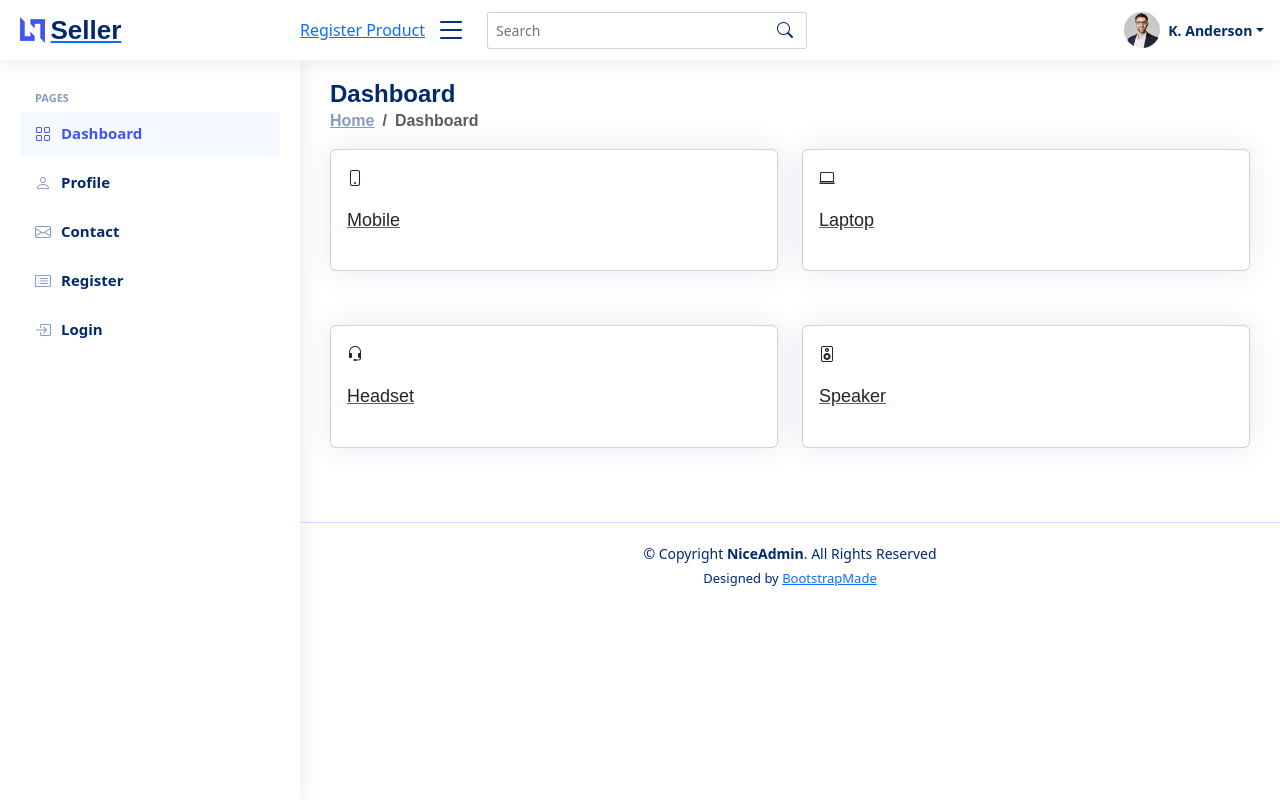
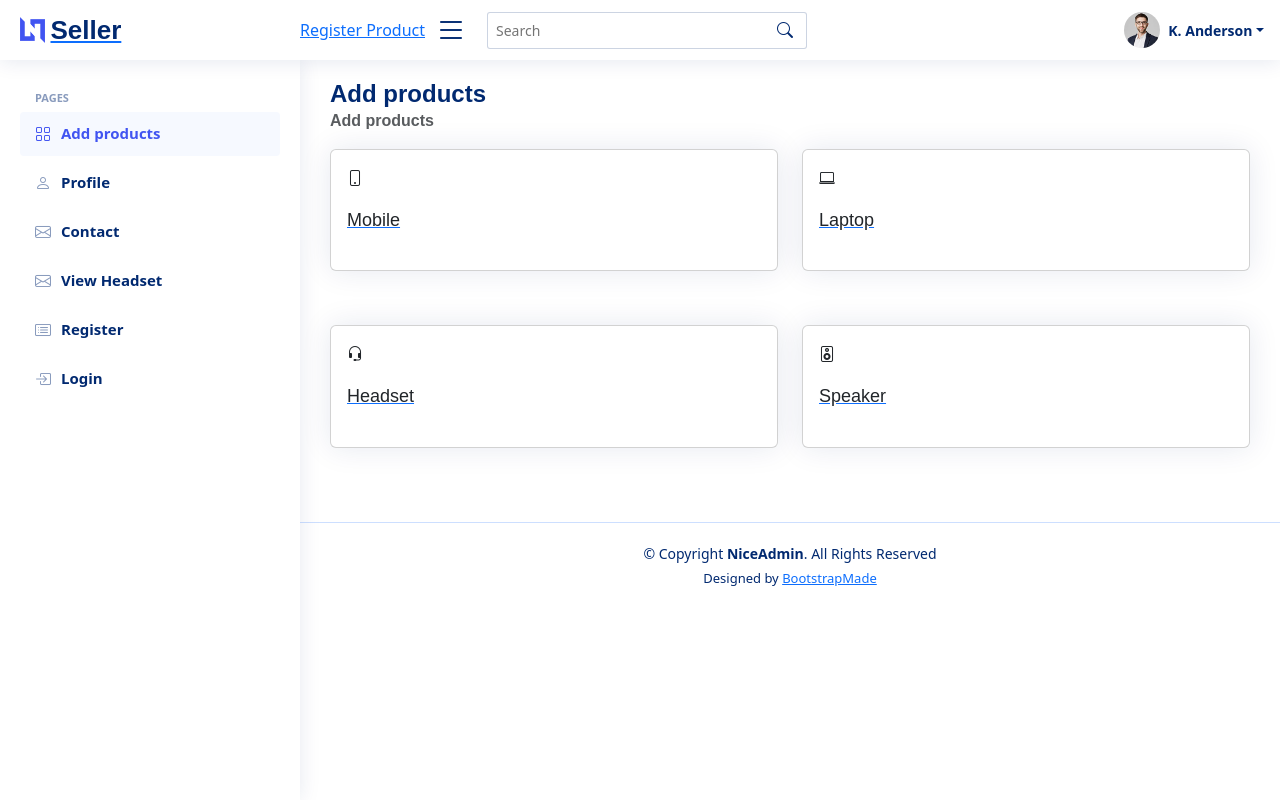
Before and after one commit to Albert-2024/Django-project, a Django app: page /app2/ in a window 1280 px wide. Run offline with Django 4.2, Linux system fonts and the light colour scheme; some libraries are stand-ins or nearby versions.

Commit message:
headset add more worked

```diff
--- a/ElectrCOm/electrocom/app2/models.py
+++ b/ElectrCOm/electrocom/app2/models.py
@@ -135,8 +135,6 @@ class ProductHeadset(models.Model):
     working = models.CharField(max_length=255, null=True)
 
 
-    def __str__(self):
-        return self.product_name
 
 class ProductSpeaker(models.Model):
     product = models.ForeignKey(Product, on_delete=models.CASCADE, null=True)
@@ -147,6 +145,3 @@ class ProductSpeaker(models.Model):
     weight = models.CharField(max_length=255, null=True)
     charging = models.CharField(max_length=255, null=True)
     working = models.CharField(max_length=255, null=True)
-
-    def __str__(self):
-        return self.product_name
--- a/ElectrCOm/electrocom/app2/urls.py
+++ b/ElectrCOm/electrocom/app2/urls.py
@@ -25,7 +25,7 @@ urlpatterns = [
     path('userLogout/',views.userLogout,name='userLogout'),
     path('addmobile/',views.addmobile,name='addmobile'),
     path('addlaptop/',views.addlaptop,name='addlaptop'),
-    path('addheadset/',views.addheadset,name='addheadset'),
+    path('addheadset/<int:product_id>',views.addheadset,name='addheadset'),
     path('addspeaker/',views.addspeaker,name='addspeaker'),
     path('headset/<int:product_id>/', views.headset_details, name='headset_details'),
     path('speaker/<int:product_id>/', views.speaker_details, name='speaker_details'),
@@ -37,6 +37,7 @@ urlpatterns = [
     path('regmobile/',views.regmobile,name='regmobile'),
     path('reglaptop/',views.reglaptop,name='reglaptop'),
     path('regspeaker/',views.regspeaker,name='regspeaker'),
+    path('viewHeadset/',views.viewHeadset,name='viewHeadset'),
     # path('add_to_cart/<str:product_type>/<int:product_id>/', views.add_to_cart, name='add_to_cart'),
 
     # path('cart/',views.cart,name='cart'),
@@ -45,4 +46,4 @@ urlpatterns = [
     path('seller/login/',views.sellerlogin,name="sellerlogin"),
     # path('/delivery/register',views.sellerReg,name='deliveryReg'),
     # path('delivery/login/',views.login,name="deliverylogin"),
-]
+]+static(settings.MEDIA_URL,document_root=settings.MEDIA_ROOT)
--- a/ElectrCOm/electrocom/app2/views.py
+++ b/ElectrCOm/electrocom/app2/views.py
@@ -266,27 +266,27 @@ def addmobile(request):
         return redirect("/")
     return render(request, 'addproduct/mobile.html')
 
-def addheadset(request):
+def addheadset(request,product_id):
     user = request.user
     userid = user.id
+    head=ProductHeadset.objects.get(product_id=product_id)
     if request.method == 'POST':
+
+        print(head)
         # Create a new Category instance and assign values
-        newproduct = ProductHeadset(
-        battery = request.POST.get('battery'),
-        color = request.POST.get('color'),
-        form_factor = request.POST.get('form_factor'),
-        h_connectivity = request.POST.get('h_connectivity'),
-        weight = request.POST.get('weight'),
-        charging = request.POST.get('charging'),
-        working = request.POST.get('working'),
-        user_id=userid
 
-        )
-
-        newproduct.save()
+        head.battery = request.POST.get('battery')
+        head.color = request.POST.get('color')
+        head.form_factor = request.POST.get('form_factor')
+        head.h_connectivity = request.POST.get('h_connectivity')
+        head.weight = request.POST.get('weight')
+        head.charging = request.POST.get('charging')
+        head.working = request.POST.get('working')
+        print(head)
+        head.save()
 
         return redirect("/")
-    return render(request,'addproduct/headset.html')
+    return render(request,'addproduct/headset.html',{'head':head})
 
 def addspeaker(request):
     user = request.user
@@ -314,6 +314,12 @@ def mobile_list(request):
     data = ProductMobile.objects.all()
     user= request.user
     return render(request,'products/mobile.html',{'data':data})
+
+
+def viewHeadset(request):
+    data = Product.objects.filter(user_id=request.user.id,category='headset')
+    user= request.user
+    return render(request,'products/headset.html',{'data':data})
 
 def laptop_list(request):
     data=ProductLap.objects.all()
--- a/ElectrCOm/electrocom/electrocom/urls.py
+++ b/ElectrCOm/electrocom/electrocom/urls.py
@@ -24,5 +24,3 @@ urlpatterns = [
     path('',include('myapp.urls')),
     path('app2/',include('app2.urls')),
     ]+static(settings.MEDIA_URL,document_root=settings.MEDIA_ROOT)
-if settings.DEBUG:
-    urlpatterns += static(settings.MEDIA_URL, document_root=settings.MEDIA_ROOT)
--- a/ElectrCOm/electrocom/template/sellerDashboard.html
+++ b/ElectrCOm/electrocom/template/sellerDashboard.html
@@ -114,7 +114,7 @@
       <li class="nav-item">
         <a class="nav-link " href="index.html">
           <i class="bi bi-grid"></i>
-          <span>Dashboard</span>
+          <span>Add products</span>
         </a>
       </li>
 
@@ -131,6 +131,25 @@
           <span>Contact</span>
         </a>
       </li><!-- End Contact Page Nav -->
+
+      <li class="nav-item">
+        <a class="nav-link collapsed" href="{% url 'viewHeadset' %}">
+          <i class="bi bi-envelope"></i>
+          <span>View Headset</span>
+          <ul id="forms-nav" class="nav-content collapse " data-bs-parent="#sidebar-nav">
+            <li>
+              <a href="forms-elements.html">
+                <i class="bi bi-circle"></i><span>Form Elements</span>
+              </a>
+            </li>
+            <li>
+              <a href="forms-layouts.html">
+                <i class="bi bi-circle"></i><span>Form Layouts</span>
+              </a>
+            </li>
+        </a>
+      </li><!-- End Contact Page Nav -->
+    </ul>
 
       <li class="nav-item">
         <a class="nav-link collapsed" href="pages-register.html">
@@ -152,11 +171,11 @@
   <main id="main" class="main">
 
     <div class="pagetitle">
-      <h1>Dashboard</h1>
+      <h1>Add products</h1>
       <nav>
         <ol class="breadcrumb">
-          <li class="breadcrumb-item"><a href="index.html">Home</a></li>
-          <li class="breadcrumb-item active">Dashboard</li>
+
+          <li class="breadcrumb-item active">Add products</li>
         </ol>
       </nav>
     </div><!-- End Page Title -->
```
Also changed, not shown: ElectrCOm/electrocom/template/addproduct/headset.html (+7 -7 lines), ElectrCOm/electrocom/template/products/headset.html (+9 -7 lines), ElectrCOm/electrocom/template/products/mobile.html (+6 -1 lines), ElectrCOm/electrocom/app2/migrations/0001_initial.py (added), ElectrCOm/electrocom/app2/migrations/__init__.py (added), ElectrCOm/electrocom/db.sqlite3, ElectrCOm/electrocom/media/sample/mobile_6Ta0ooQ.jpg (added), ElectrCOm/electrocom/media/sample/mobile_8lgLMR2.jpg (added), ElectrCOm/electrocom/media/sample/speaker_N6OkjRZ.jpg (added), ElectrCOm/electrocom/media/sample/speaker_jhypzEo.jpg (added), 2 other files.
